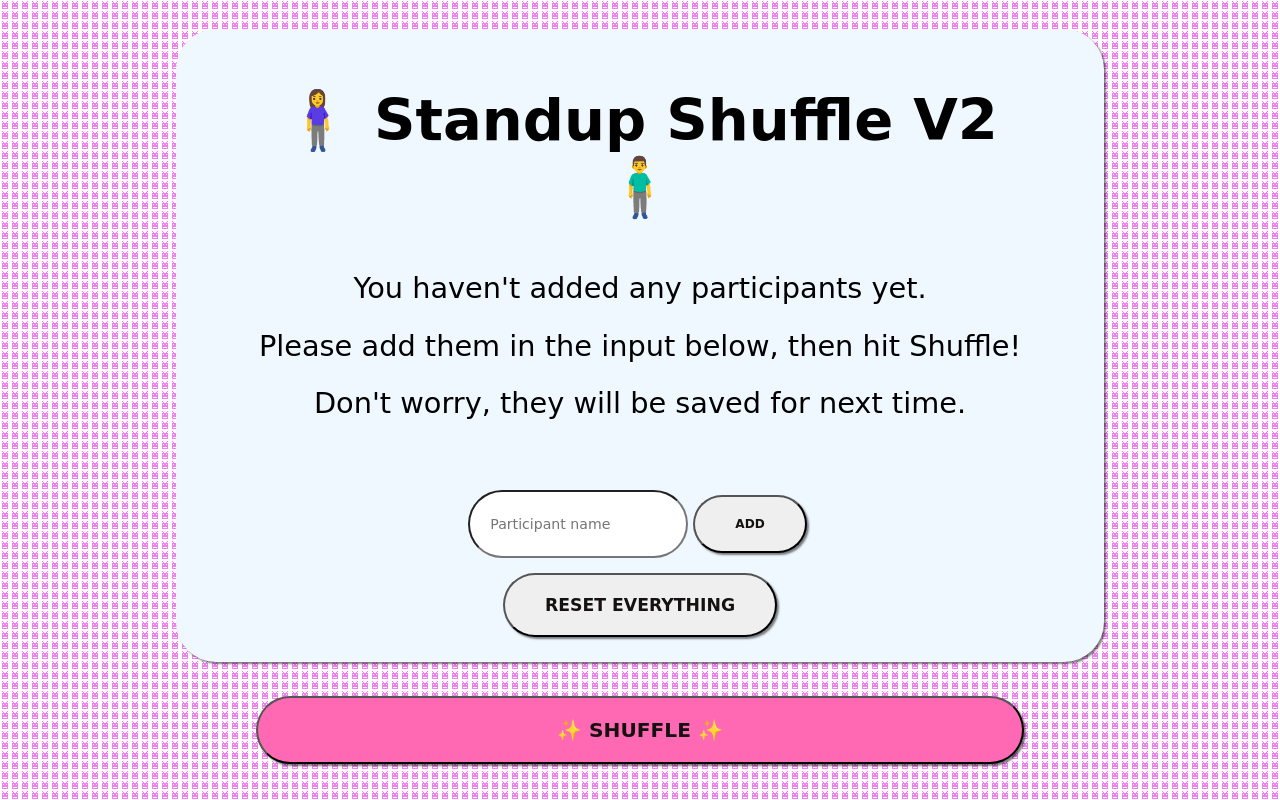
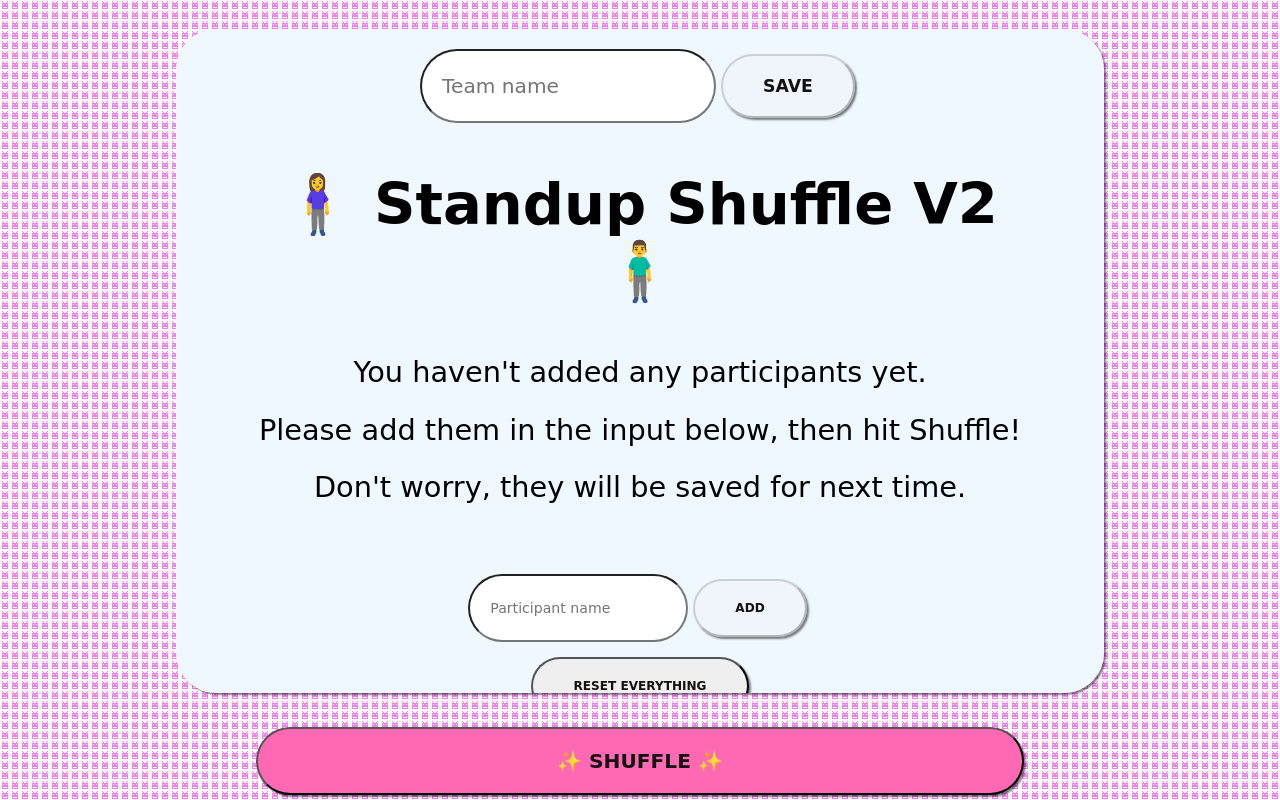
Before and after one commit to cahrsjo/StandupShuffle, a React (Create React App) app: page / in a window 1280 px wide. Built offline with nearby package versions, Linux system fonts and the light colour scheme.

Commit message:
Add team name functionality

```diff
--- a/src/StandupContainer.js
+++ b/src/StandupContainer.js
@@ -48,11 +48,20 @@ function StandupContainer() {
     return [];
   }, []);
 
+  const savedTeamName = useMemo(() => {
+    if (localStorage.getItem("teamName")) {
+      return localStorage.getItem("teamName");
+    }
+    return "";
+  }, []);
+
   const [members, setMembers] = useState(
     !savedMembers.length ? savedMembers : JSON.parse(savedMembers)
   );
+  const [teamName, setTeamName] = useState(savedTeamName);
   const [emojis, setEmojis] = useState(baseEmojis);
   const [newMember, setNewMember] = useState("");
+  const [newTeamName, setNewTeamName] = useState("");
   const [additionalInfo, setAdditionalInfo] = useState([
     { task: "bugs", done: false },
     { task: "pr", done: false },
@@ -94,6 +103,15 @@ function StandupContainer() {
     }
   };
 
+  const submitTeamName = (event) => {
+    event.preventDefault();
+    if (newTeamName) {
+      setTeamName(newTeamName);
+      localStorage.setItem("teamName", newTeamName);
+      setNewTeamName("");
+    }
+  };
+
   const resetTeams = () => {
     // eslint-disable-next-line
     const confirmed = confirm(
@@ -102,12 +120,14 @@ function StandupContainer() {
 
     if (!confirmed) return;
     localStorage.setItem("members", []);
+    localStorage.setItem("teamName", "");
     setMembers([]);
     setAdditionalInfo([
       { task: "bugs", done: false },
       { task: "pr", done: false },
       { task: "jenkins", done: false },
     ]);
+    setTeamName("");
   };
 
   const removeMember = (event, member) => {
@@ -118,8 +138,12 @@ function StandupContainer() {
     localStorage.setItem("members", JSON.stringify(updatedMembers));
   };
 
-  const handleChange = (event) => {
-    setNewMember(event.target.value);
+  const handleChange = (part) => (event) => {
+    if (part === "member") {
+      setNewMember(event.target.value);
+    } else {
+      setNewTeamName(event.target.value);
+    }
   };
 
   const updateAdditionalInfo = (task) => {
@@ -156,6 +180,51 @@ function StandupContainer() {
             )}
 
           <ul>
+            <div
+              style={{
+                display: "flex",
+                justifyContent: "center",
+                marginBottom: "10px",
+              }}
+            >
+              {teamName ? (
+                <>
+                  ✨&nbsp;
+                  <div
+                    title="Edit team name"
+                    style={{
+                      textTransform: "uppercase",
+                      textDecoration: "underline",
+                      textDecorationStyle: "wavy",
+                      textDecorationColor: "hotpink",
+                      textUnderlineOffset: "0.1em",
+                      fontWeight: 700,
+                      fontSize: "1.95em",
+                      cursor: "pointer",
+                    }}
+                    onClick={() => setTeamName("")}
+                  >
+                    {teamName}
+                  </div>
+                  &nbsp;✨
+                </>
+              ) : (
+                <form onSubmit={submitTeamName}>
+                  <input
+                    type="text"
+                    placeholder="Team name"
+                    value={newTeamName}
+                    onChange={handleChange("team")}
+                  />
+                  <input
+                    className="SecondaryButton"
+                    type="submit"
+                    value="SAVE"
+                    disabled={!newTeamName}
+                  />
+                </form>
+              )}
+            </div>
             {!members.length ? (
               <EmptyState />
             ) : (
@@ -227,12 +296,23 @@ function StandupContainer() {
                   type="text"
                   placeholder="Participant name"
                   value={newMember}
-                  onChange={handleChange}
+                  onChange={handleChange("member")}
                 />
-                <input className="SecondaryButton" type="submit" value="ADD" />
+                <input
+                  className="SecondaryButton"
+                  type="submit"
+                  value="ADD"
+                  disabled={!newMember}
+                />
               </form>
             </li>
-            <div style={{ display: "flex", justifyContent: "center" }}>
+            <div
+              style={{
+                display: "flex",
+                justifyContent: "center",
+                fontSize: "0.7em",
+              }}
+            >
               <button className="SecondaryButton" onClick={() => resetTeams()}>
                 RESET EVERYTHING
               </button>
```
